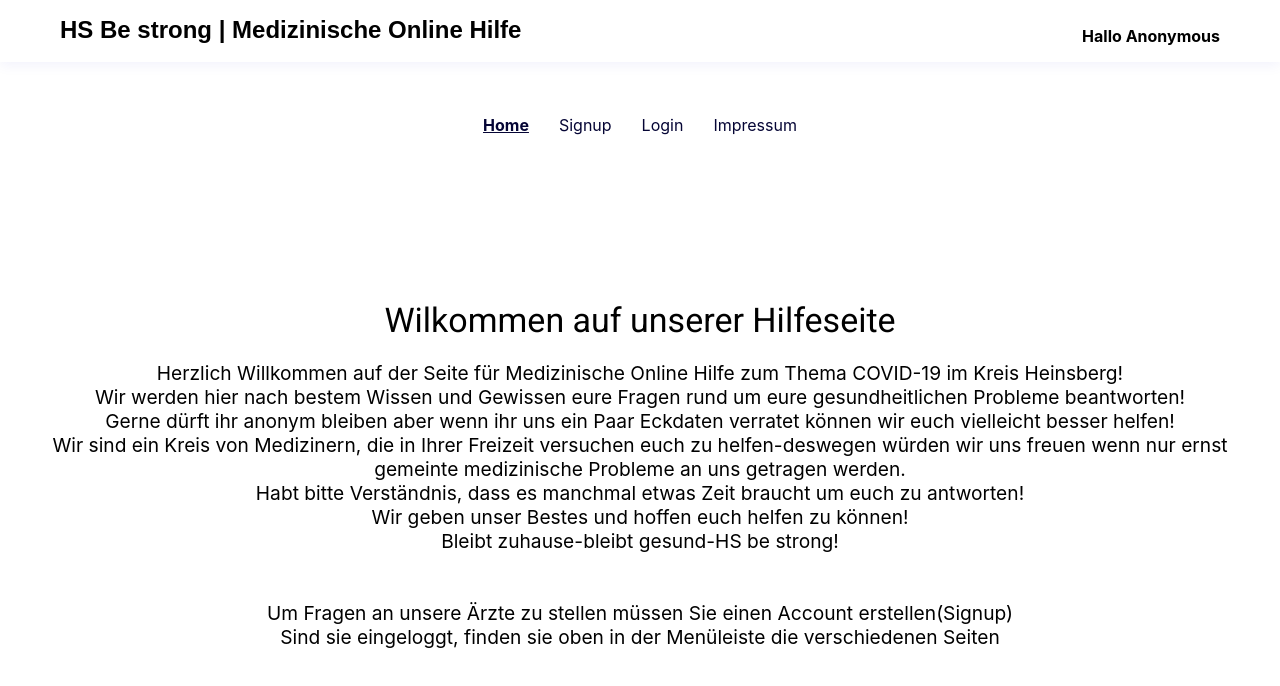
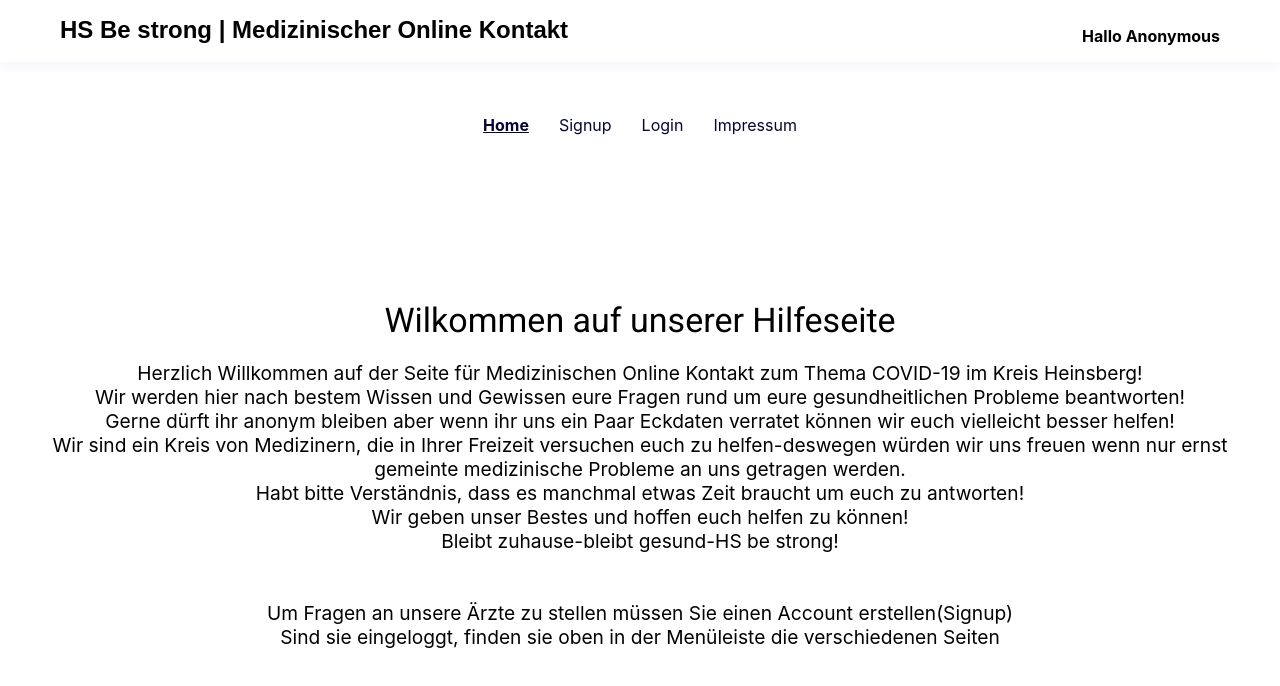
Before and after one commit to Feli25/CoronaQuestionPortal, a React (Create React App) app in the folder client/: page / in a window 1280 px wide. Shown: the top 686 px of the page. Built offline with nearby package versions, Linux system fonts and the light colour scheme; a web font is replaced by a local one.

Commit message:
online kontakt

```diff
--- a/client/src/components/App.jsx
+++ b/client/src/components/App.jsx
@@ -42,7 +42,7 @@ export default class App extends Component {
         <div className="App">
           <header>
             <Grid container justify="space-between" alignContent='center'>
-              <h1 className="App-title">HS Be strong | Medizinische Online Hilfe</h1>
+              <h1 className="App-title">HS Be strong | Medizinischer Online Kontakt</h1>
               <h3 className="username">Hallo {this.state.user ? this.state.user.username : "Anonymous"}</h3>
             </Grid>
           </header>
--- a/client/src/components/pages/Home.jsx
+++ b/client/src/components/pages/Home.jsx
@@ -4,13 +4,10 @@ import { Typography } from '@material-ui/core'
 export default class Home extends Component {
   render() {
     return (
-      // <div className="Home" style={{ margin: 20, padding: 30 }}>
-      //   <Typography variant="h4">Wilkommen auf unserer Hilfeseite</Typography>
-      //   <p>Um Fragen an unsere Ärzte zu stellen müssen Sie einen Account erstellen(Signup)<br />
       <div className="Home" style={{ margin: 20, padding: 30 }}>
         <Typography variant="h4">Wilkommen auf unserer Hilfeseite</Typography>
         <p>
-          Herzlich Willkommen auf der Seite für Medizinische Online Hilfe zum Thema COVID-19 im Kreis Heinsberg!
+          Herzlich Willkommen auf der Seite für Medizinischen Online Kontakt zum Thema COVID-19 im Kreis Heinsberg!
           <br />Wir werden hier nach bestem Wissen und Gewissen eure Fragen rund um eure gesundheitlichen Probleme beantworten!
           <br />Gerne dürft ihr anonym bleiben aber wenn ihr uns ein Paar Eckdaten verratet können wir euch vielleicht besser helfen!
           <br />Wir sind ein Kreis von Medizinern, die in Ihrer Freizeit versuchen euch zu helfen-deswegen würden wir uns freuen wenn nur ernst gemeinte medizinische Probleme an uns getragen werden.
--- a/client/src/components/pages/Impressum.jsx
+++ b/client/src/components/pages/Impressum.jsx
@@ -4,11 +4,7 @@ import { Typography } from '@material-ui/core'
 export default class Impressum extends Component {
   render() {
     return (
-      // <div className="Home" style={{ margin: 20, padding: 30 }}>
-      //   <Typography variant="h4">Wilkommen auf unserer Hilfeseite</Typography>
-      //   <p>Um Fragen an unsere Ärzte zu stellen müssen Sie einen Account erstellen(Signup)<br />
       <div className="Home" style={{ margin: 20, padding: 30 }}>
-        {/* <Typography variant="h4">Wilkommen auf unserer Hilfeseite</Typography> */}
         <p>
         Haftungsausschluss und allgemeiner Hinweis zu medizinischen Themen:
         <br/>Die hier dargestellten Inhalte und Antworten auf Ihre Fragen dienen ausschließlich der neutralen Information und allgemeinen Weiterbildung. Sie stellen keine Empfehlung oder Bewerbung der beschriebenen oder erwähnten diagnostischen Methoden, Behandlungen oder Arzneimittel dar. Der Text erhebt weder einen Anspruch auf Vollständigkeit noch kann die Aktualität, Richtigkeit und Ausgewogenheit der dargebotenen Information garantiert werden.
--- a/client/src/components/pages/ViewChat.jsx
+++ b/client/src/components/pages/ViewChat.jsx
@@ -4,7 +4,7 @@ import { TextField, Dialog, DialogTitle, DialogContentText, DialogActions, Dialo
 import IconButton from '@material-ui/core/IconButton';
 import SendIcon from '@material-ui/icons/Send';
 import HighlightOffIcon from '@material-ui/icons/HighlightOff';
-//TODO settimeout so it automatically updates
+
 export default class ViewChat extends Component {
   state = {
     messages: [],
--- a/client/src/components/pages/doctors/AllQuestions.jsx
+++ b/client/src/components/pages/doctors/AllQuestions.jsx
@@ -23,7 +23,6 @@ export default class AllQuestions extends Component {
     api.addDoctorToChat(chatId)
       .then(response=>{
         this.findChats()
-        // window.location.reload()
       })
       .catch(err=>console.log(err))
   }
```
Also changed, not shown: client/src/api.js (+0 -38 lines), 1 other file (tests, documents, lock files or other folders).
